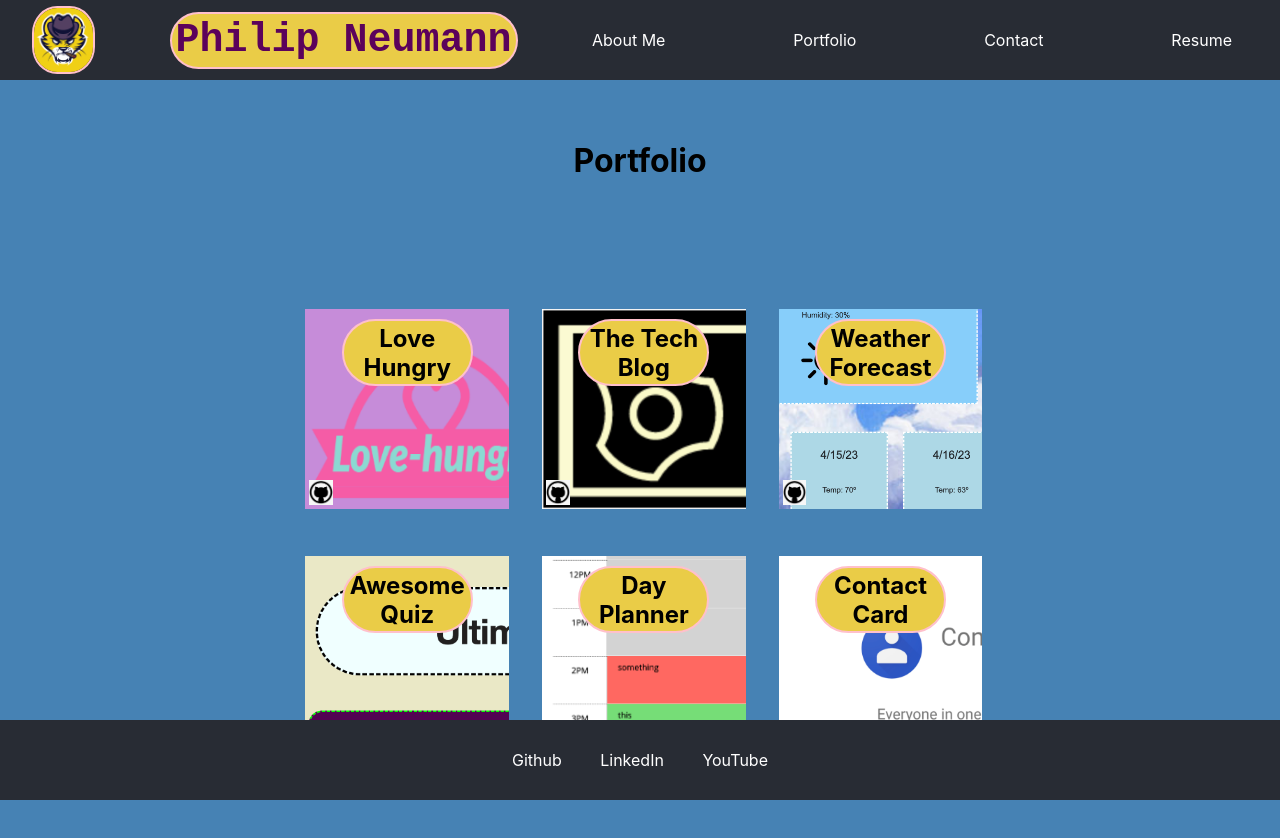
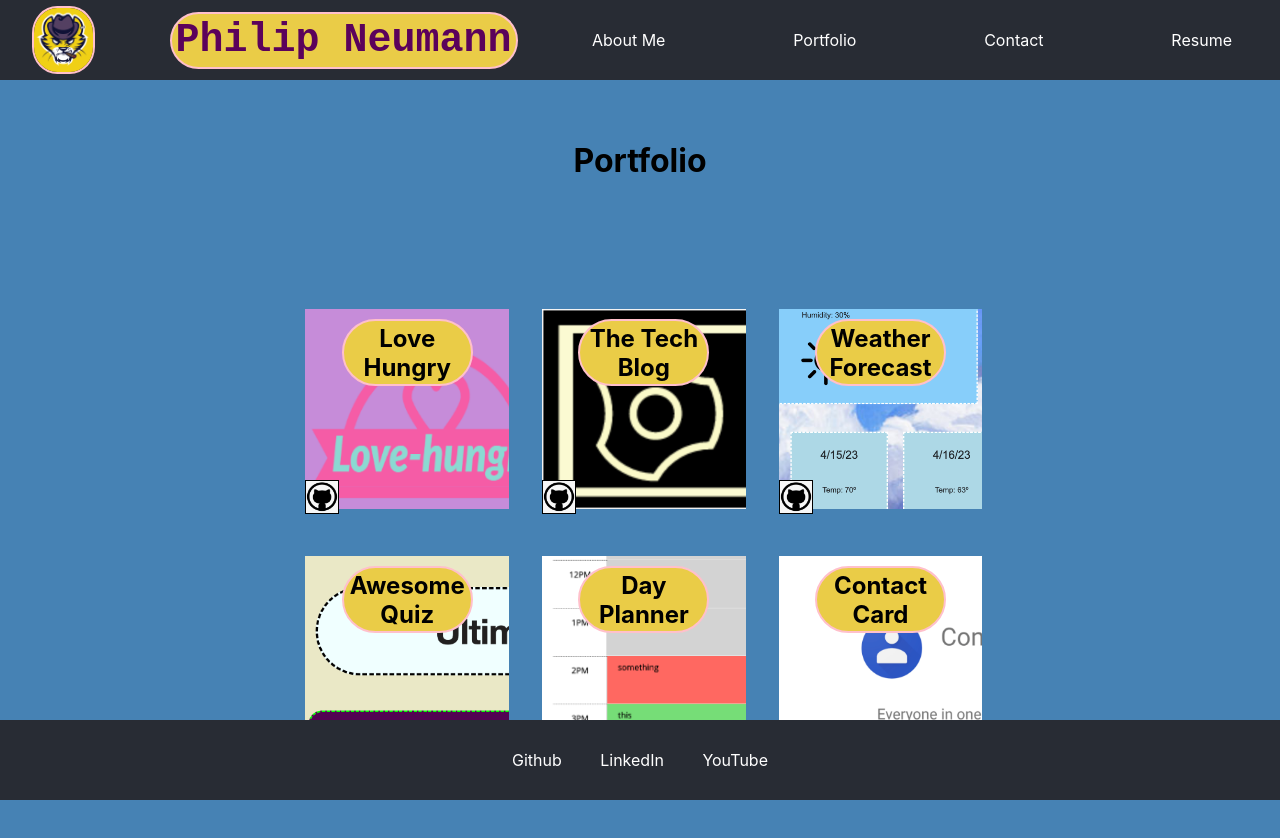
Before and after one commit to moviefan322/react-portfolio, a React (Create React App) app: page /portfolio in a window 1280 px wide. Shown: the top 838 px of the page. Built offline with nearby package versions, Linux system fonts and the light colour scheme.

Commit message:
animates github icon

```diff
--- a/src/assets/css/App.css
+++ b/src/assets/css/App.css
@@ -190,10 +190,13 @@ ul {
   width: 2em;
   float: left;
   transition: all 0.2s ease-in-out;
+  border: solid black 1px;
 }
 
 .ghIcon:hover {
   transform: scale(2);
+  border: rgb(234, 204, 71) solid 3px;
+  border-radius: 40%;
 }
 
 @keyframes App-logo-spin {
--- a/src/pages/Portfolio.js
+++ b/src/pages/Portfolio.js
@@ -14,7 +14,7 @@ const Portfolio = ({ projects }) => {
       <div className="project-container">
         {projects.map((project) => {
           return (
-            <div>
+            <div key={project.id}>
               <a
                 href={project.deployed}
                 target="_blank"
@@ -23,7 +23,7 @@ const Portfolio = ({ projects }) => {
               >
                 <section
                   className="actualCard"
-                  key={project.id}
+                  key={`${project.id}-${project.name}`}
                   style={{
                     backgroundImage: `url(${
                       project.name === "Awesome Quiz"
@@ -42,12 +42,18 @@ const Portfolio = ({ projects }) => {
                 >
                   <h2 className="cardText">{project.name}</h2>
                   <a
-                    className="ghIcon"
                     href={project.ghLink}
                     target="_blank"
                     rel="noreferrer"
+                    key={`${project.id}-${project.name}-ghLink`}
                   >
-                    <img src={gh} alt="GitHub Icon" height="25px" />
+                    <img
+                      className="ghIcon"
+                      src={gh}
+                      alt="GitHub Icon"
+                      height="25px"
+                      key={`${project.id}-${project.name}-ghIcon`}
+                    />
                   </a>
                 </section>
               </a>
```
